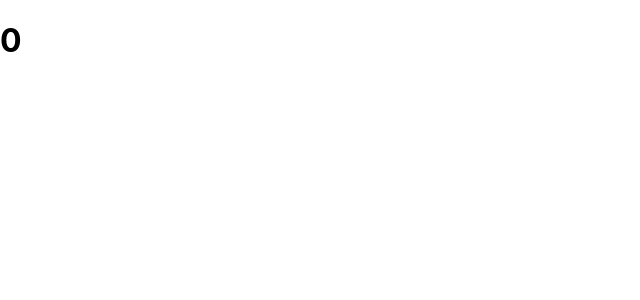
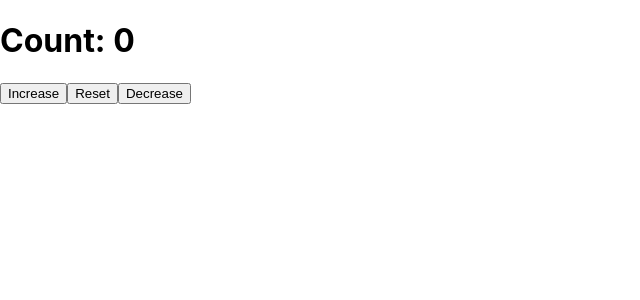
Before and after one commit to Allename/Counter-app, a React (Create React App) app: page / in a window 1280 px wide. Shown: the top 300 px of the page, without its empty margins (0-640 px from the left). Built offline with nearby package versions, Linux system fonts and the light colour scheme.

Commit message:
created button

```diff
--- a/src/App.js
+++ b/src/App.js
@@ -7,7 +7,13 @@ function App() {
 
   return (
     <div className="App">
-      <h1 className='text'>0</h1>
+      <h1 className='counter-label'>Count: {counter}</h1>
+
+      <div className="button-container">
+        <button>Increase</button>
+        <button className='reset'>Reset</button>
+        <button>Decrease</button>
+      </div>
     </div>
   );
 }
```
